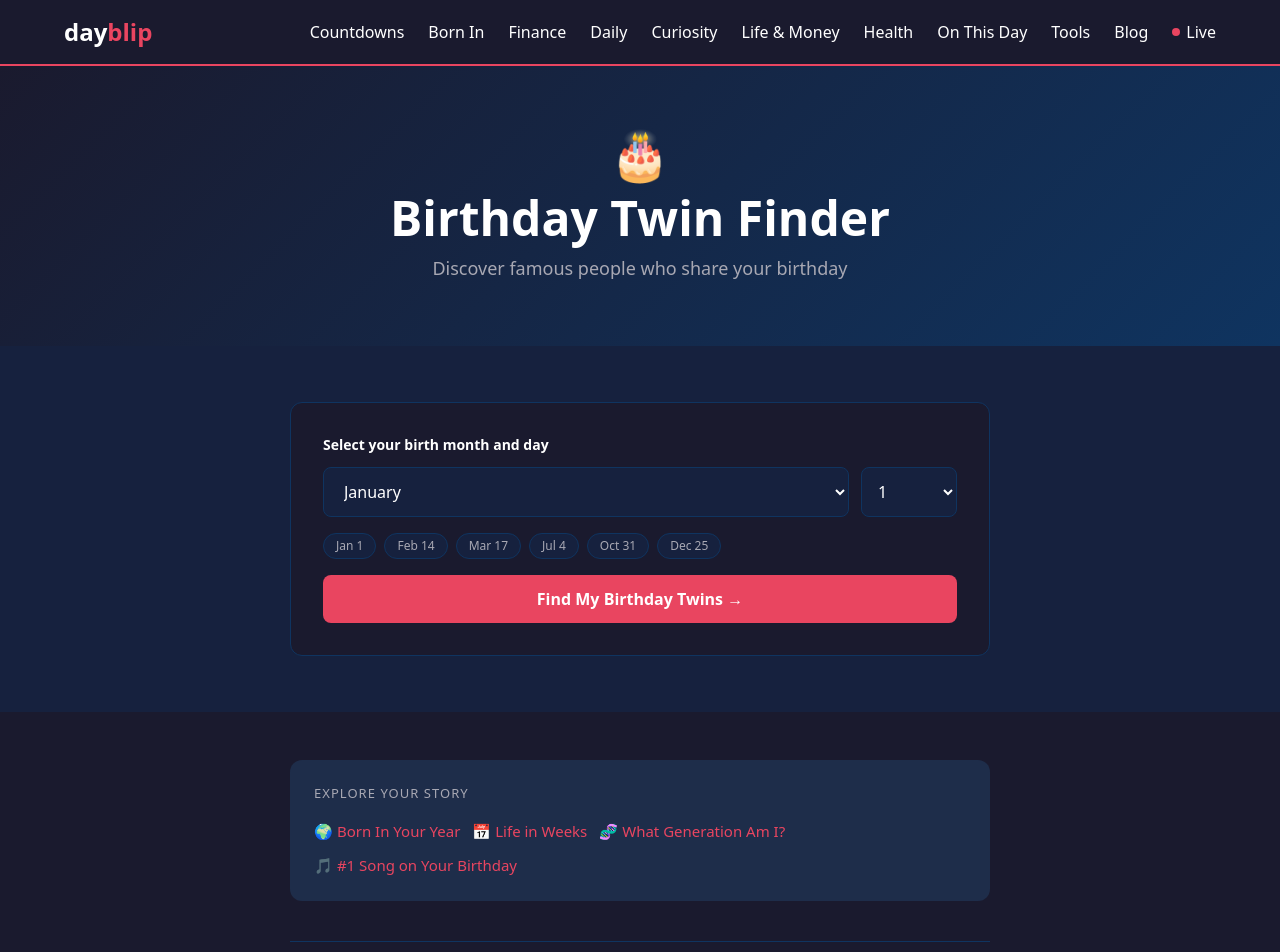
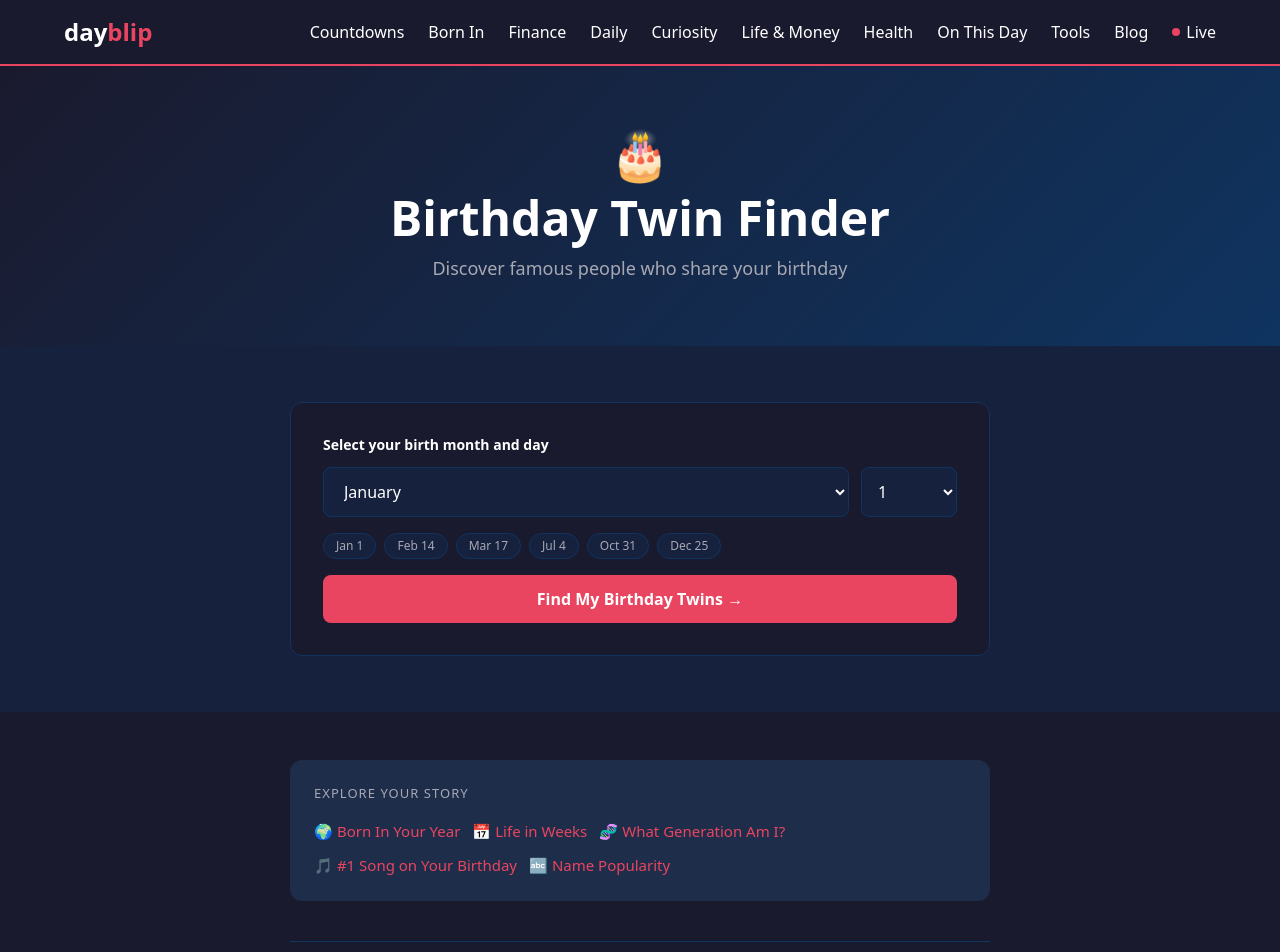
Before and after one commit to pierre2000it-max/dayblip, a Next.js app: page /birthday-twins in a window 1280 px wide. Shown: the top 952 px of the page. Built offline with nearby package versions, Linux system fonts and the light colour scheme.

Commit message:
Add name-popularity to Explore Your Story block on all hero pages

```diff
--- a/src/app/birthday-twins/BirthdayTwinsTool.tsx
+++ b/src/app/birthday-twins/BirthdayTwinsTool.tsx
@@ -590,6 +590,7 @@ export default function BirthdayTwinsTool() {
               <a href="/tools/life-in-weeks" style={{ color: '#e94560', textDecoration: 'none', fontSize: '15px', fontWeight: '500' }}>📅 Life in Weeks</a>
               <a href="/tools/generation-quiz" style={{ color: '#e94560', textDecoration: 'none', fontSize: '15px', fontWeight: '500' }}>🧬 What Generation Am I?</a>
               <a href="/number-one-song" style={{ color: '#e94560', textDecoration: 'none', fontSize: '15px', fontWeight: '500' }}>🎵 #1 Song on Your Birthday</a>
+              <a href="/tools/name-popularity" style={{ color: '#e94560', textDecoration: 'none', fontSize: '15px', fontWeight: '500' }}>🔤 Name Popularity</a>
             </div>
           </div>
           <RelatedTools tools={[
--- a/src/app/born-in/BornInLanding.tsx
+++ b/src/app/born-in/BornInLanding.tsx
@@ -110,6 +110,7 @@ export default function BornInLanding() {
               <a href="/tools/generation-quiz" style={{ color: '#e94560', textDecoration: 'none', fontSize: '15px', fontWeight: '500' }}>🧬 What Generation Am I?</a>
               <a href="/number-one-song" style={{ color: '#e94560', textDecoration: 'none', fontSize: '15px', fontWeight: '500' }}>🎵 #1 Song on Your Birthday</a>
               <a href="/birthday-twins" style={{ color: '#e94560', textDecoration: 'none', fontSize: '15px', fontWeight: '500' }}>🎂 Celebrity Birthday Twins</a>
+              <a href="/tools/name-popularity" style={{ color: '#e94560', textDecoration: 'none', fontSize: '15px', fontWeight: '500' }}>🔤 Name Popularity</a>
             </div>
           </div>
           <RelatedTools tools={[
--- a/src/app/born-in/[year]/page.tsx
+++ b/src/app/born-in/[year]/page.tsx
@@ -357,6 +357,7 @@ export default function BornInPage({
                 <a href="/tools/generation-quiz" style={{ color: '#e94560', textDecoration: 'none', fontSize: '15px', fontWeight: '500' }}>🧬 What Generation Am I?</a>
                 <a href="/number-one-song" style={{ color: '#e94560', textDecoration: 'none', fontSize: '15px', fontWeight: '500' }}>🎵 #1 Song on Your Birthday</a>
                 <a href="/birthday-twins" style={{ color: '#e94560', textDecoration: 'none', fontSize: '15px', fontWeight: '500' }}>🎂 Celebrity Birthday Twins</a>
+                <a href="/tools/name-popularity" style={{ color: '#e94560', textDecoration: 'none', fontSize: '15px', fontWeight: '500' }}>🔤 Name Popularity</a>
               </div>
             </div>
             <RelatedTools title="Explore More" tools={[
--- a/src/app/number-one-song/NumberOneSongTool.tsx
+++ b/src/app/number-one-song/NumberOneSongTool.tsx
@@ -199,6 +199,7 @@ export default function NumberOneSongTool() {
               <a href="/tools/life-in-weeks" style={{ color: '#e94560', textDecoration: 'none', fontSize: '15px', fontWeight: '500' }}>📅 Life in Weeks</a>
               <a href="/tools/generation-quiz" style={{ color: '#e94560', textDecoration: 'none', fontSize: '15px', fontWeight: '500' }}>🧬 What Generation Am I?</a>
               <a href="/birthday-twins" style={{ color: '#e94560', textDecoration: 'none', fontSize: '15px', fontWeight: '500' }}>🎂 Celebrity Birthday Twins</a>
+              <a href="/tools/name-popularity" style={{ color: '#e94560', textDecoration: 'none', fontSize: '15px', fontWeight: '500' }}>🔤 Name Popularity</a>
             </div>
           </div>
           <RelatedTools tools={[
--- a/src/app/tools/generation-quiz/page.tsx
+++ b/src/app/tools/generation-quiz/page.tsx
@@ -177,6 +177,7 @@ export default function GenerationQuizPage() {
               <a href="/tools/life-in-weeks" style={{ color: '#e94560', textDecoration: 'none', fontSize: '15px', fontWeight: '500' }}>📅 Life in Weeks</a>
               <a href="/number-one-song" style={{ color: '#e94560', textDecoration: 'none', fontSize: '15px', fontWeight: '500' }}>🎵 #1 Song on Your Birthday</a>
               <a href="/birthday-twins" style={{ color: '#e94560', textDecoration: 'none', fontSize: '15px', fontWeight: '500' }}>🎂 Celebrity Birthday Twins</a>
+              <a href="/tools/name-popularity" style={{ color: '#e94560', textDecoration: 'none', fontSize: '15px', fontWeight: '500' }}>🔤 Name Popularity</a>
             </div>
           </div>
           <RelatedTools tools={[
--- a/src/app/tools/life-in-weeks/page.tsx
+++ b/src/app/tools/life-in-weeks/page.tsx
@@ -181,6 +181,7 @@ export default function LifeInWeeksPage() {
               <a href="/tools/generation-quiz" style={{ color: '#e94560', textDecoration: 'none', fontSize: '15px', fontWeight: '500' }}>🧬 What Generation Am I?</a>
               <a href="/number-one-song" style={{ color: '#e94560', textDecoration: 'none', fontSize: '15px', fontWeight: '500' }}>🎵 #1 Song on Your Birthday</a>
               <a href="/birthday-twins" style={{ color: '#e94560', textDecoration: 'none', fontSize: '15px', fontWeight: '500' }}>🎂 Celebrity Birthday Twins</a>
+              <a href="/tools/name-popularity" style={{ color: '#e94560', textDecoration: 'none', fontSize: '15px', fontWeight: '500' }}>🔤 Name Popularity</a>
             </div>
           </div>
           <RelatedTools tools={[
```
